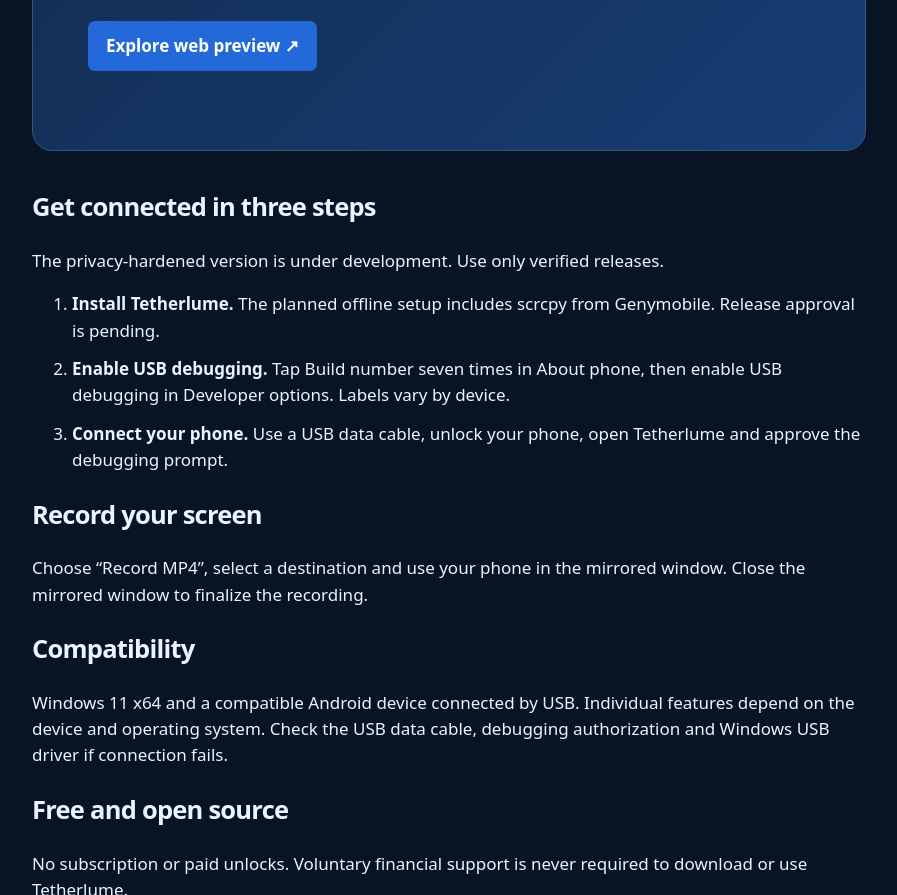
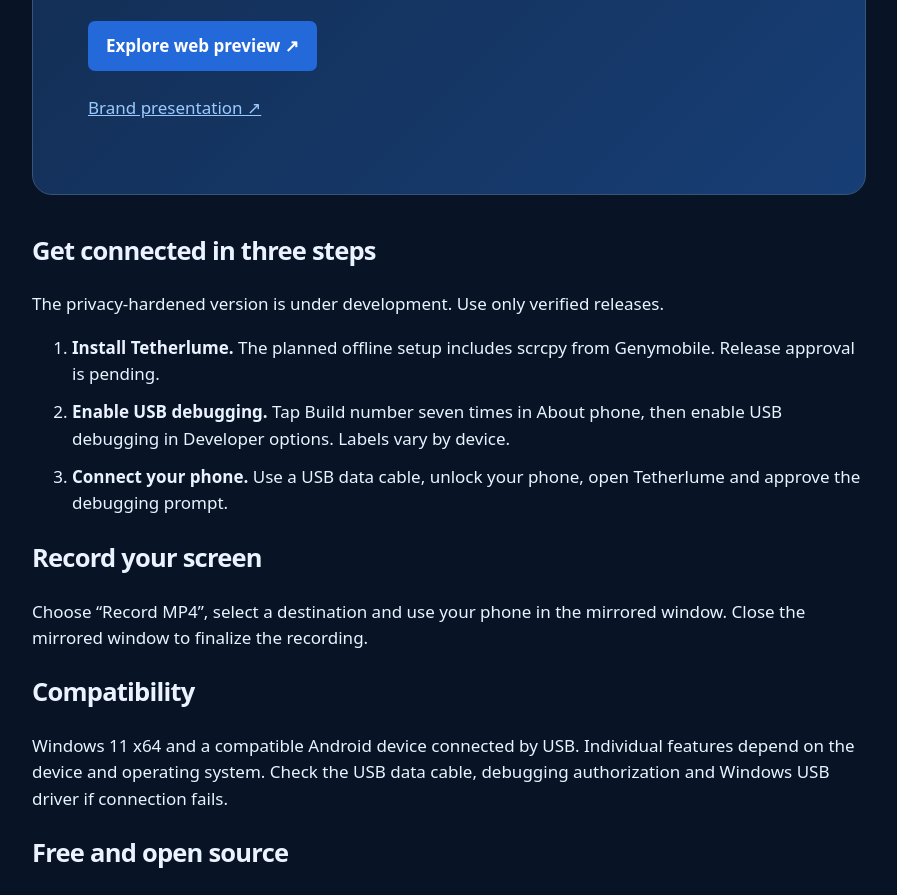
Before and after one commit to MarcelMolitor/MarcelMolitor.github.io, a plain HTML site: page android-desk/index.html in a window 1280 px wide. Shown: the part 933-1828 px from the top of the page, without its empty margins (191-1088 px from the left). Drawn offline with Linux system fonts and the light colour scheme.

Commit message:
Link animated launch presentation

```diff
--- a/android-desk/index.html
+++ b/android-desk/index.html
@@ -13,7 +13,7 @@ nav{display:flex;align-items:center;justify-content:space-between;gap:12px;flex-
 <header><img src="android-desk.ico" alt="" width="80" height="80"><p>MOLITOR SOFTWARE</p><h1>Tetherlume</h1><div class="origin-label"><span class="origin-flag" aria-hidden="true"></span>Developed in Germany</div><h2>Your phone. Your desktop.</h2><p>Mirror and control your Android™ device using your mouse and keyboard, turn off its physical screen, or record an MP4 video.</p>
 <p><a class="download" href="https://github.com/MarcelMolitor/MarcelMolitor.github.io/releases">Check releases on GitHub</a></p>
 <p><strong>Tetherlume 0.4 – coming soon</strong></p><small id="download-version">Windows x64 · planned offline installer · scrcpy included · unsigned</small>
-<div class="support-hero"><a class="support-link" href="/#unterstuetzen">♡ Support this project</a><p>Enjoy the free app? Help support independent development. Contributions are always optional.</p></div><p><a class="download" href="/tetherlume/web/">Explore web preview ↗</a></p></header>
+<div class="support-hero"><a class="support-link" href="/#unterstuetzen">♡ Support this project</a><p>Enjoy the free app? Help support independent development. Contributions are always optional.</p></div><p><a class="download" href="/tetherlume/web/">Explore web preview ↗</a></p><p><a href="/android-desk/launch.html">Brand presentation ↗</a></p></header>
 <h2>Get connected in three steps</h2><p id="setup-status">The privacy-hardened version is under development. Use only verified releases.</p><ol><li><strong>Install Tetherlume.</strong> The planned offline setup includes scrcpy from Genymobile. Release approval is pending.</li><li><strong>Enable USB debugging.</strong> Tap Build number seven times in About phone, then enable USB debugging in Developer options. Labels vary by device.</li><li><strong>Connect your phone.</strong> Use a USB data cable, unlock your phone, open Tetherlume and approve the debugging prompt.</li></ol>
 
 <h2>Record your screen</h2><p>Choose “Record MP4”, select a destination and use your phone in the mirrored window. Close the mirrored window to finalize the recording.</p>
```
